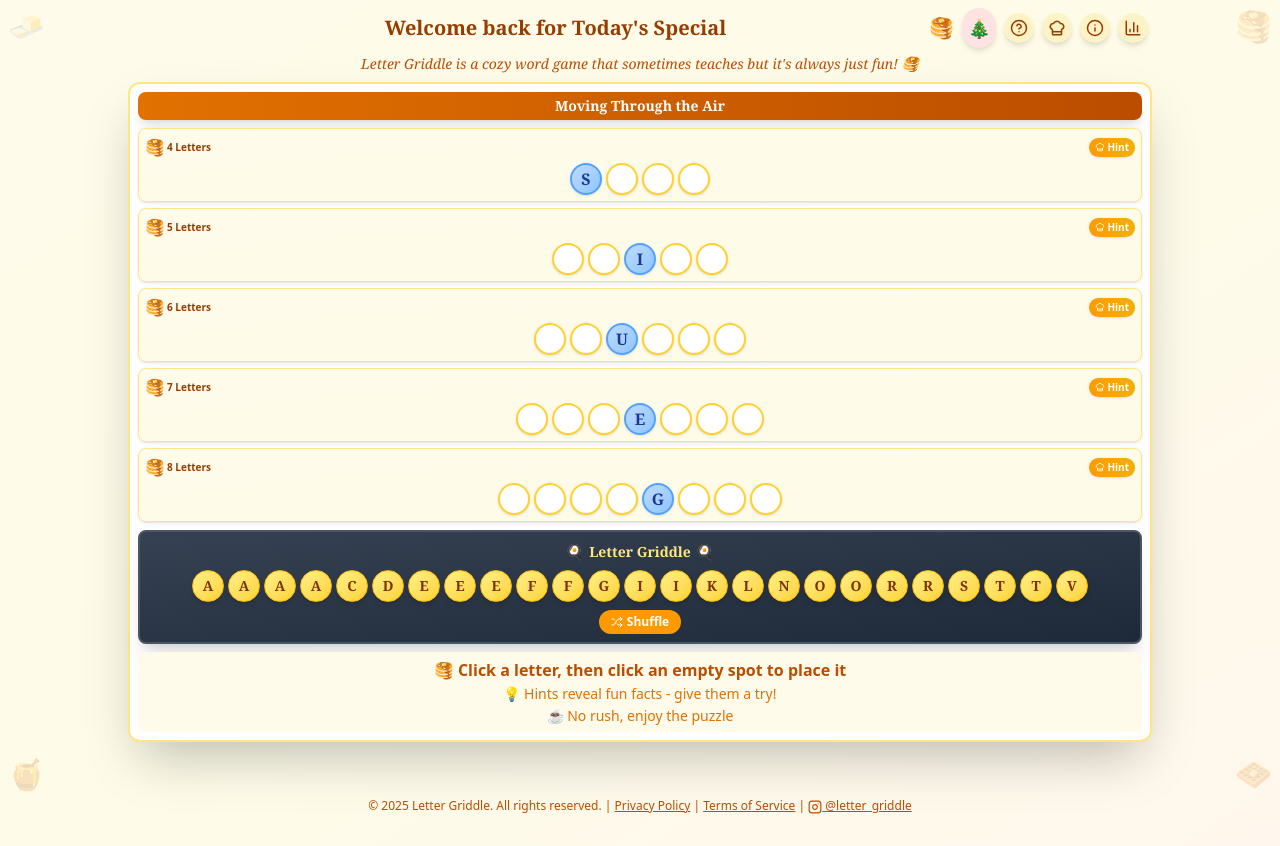
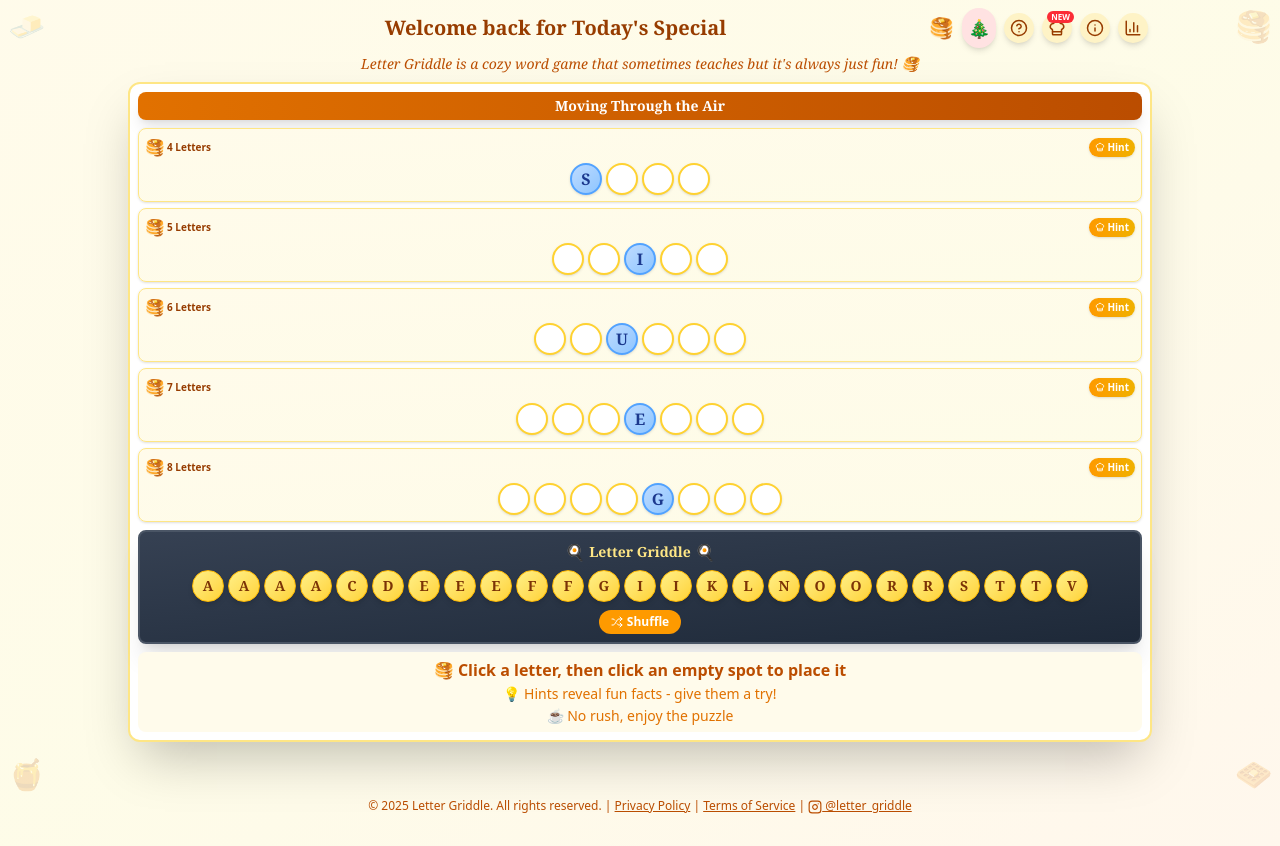
Before and after one commit to lauriegriddle/griddle-game, a Next.js app: page / in a window 1280 px wide. Built offline with nearby package versions, Linux system fonts and the light colour scheme.

Commit message:
Add Breakfast Casserole recipe and NEW badge to Kitchen button

```diff
--- a/app/page.js
+++ b/app/page.js
@@ -373,7 +373,10 @@ const PancakeWordGame = () => {
               className="bg-amber-100 hover:bg-amber-200 text-amber-800 p-1.5 rounded-full transition-all shadow-md"
               title="Kitchen & Recipes"
             >
-              <ChefHat size={18} />
+              <div className="relative">
+  <ChefHat size={18} />
+  <span className="absolute -top-2 -right-2 bg-red-500 text-white text-[8px] font-bold px-1 rounded-full">NEW</span>
+</div>
             </button>
             <button
               onClick={() => setShowMissionModal(true)}
@@ -697,7 +700,7 @@ const PancakeWordGame = () => {
                   ☕ Coffee Tip
                 </h3>
                 <p className="text-lg text-gray-700 leading-relaxed" style={{fontFamily: 'Georgia, serif'}}>
-                  Freshly ground beans make for an excellent cup of coffee.
+                  Freshly ground beans make for an excellent cup of coffee.git commit -m "Add Breakfast Casserole recipe to Kitchen modal"
                 </p>
               </div>
               {/* Breakfast Casserole Recipe */}
```
